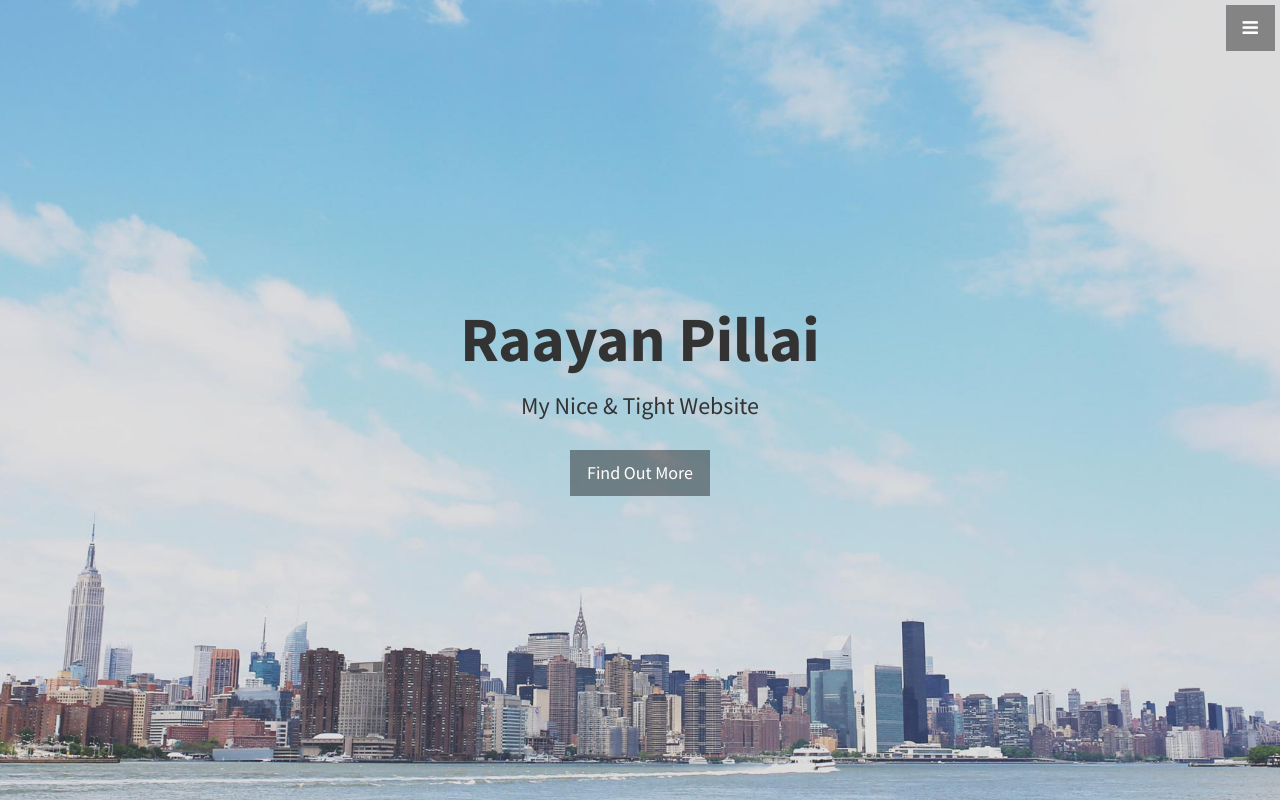
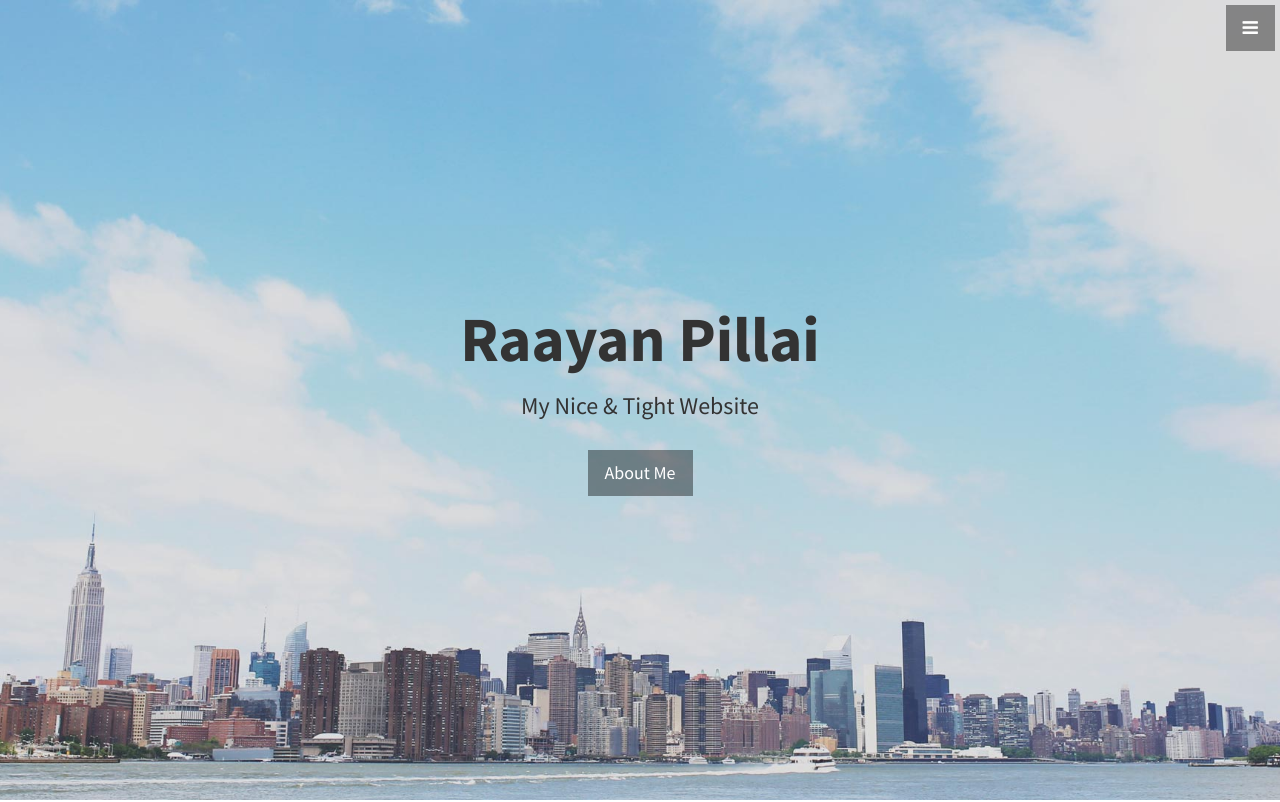
Before and after one commit to raayan/raayanpillai.github.io, a plain HTML site: page index.html in a window 1280 px wide. Shown: the top 802 px of the page. Drawn offline with Linux system fonts and the light colour scheme.

Commit message:
Changed front

```diff
--- a/index.html
+++ b/index.html
@@ -64,7 +64,7 @@
             <h1>Raayan Pillai</h1>
             <h3>My Nice &amp; Tight Website</h3>
             <br>
-            <a href="#about" class="btn btn-dark btn-lg">Find Out More</a>
+            <a href="#about" class="btn btn-dark btn-lg">About Me</a>
         </div>
     </header>
 
```
